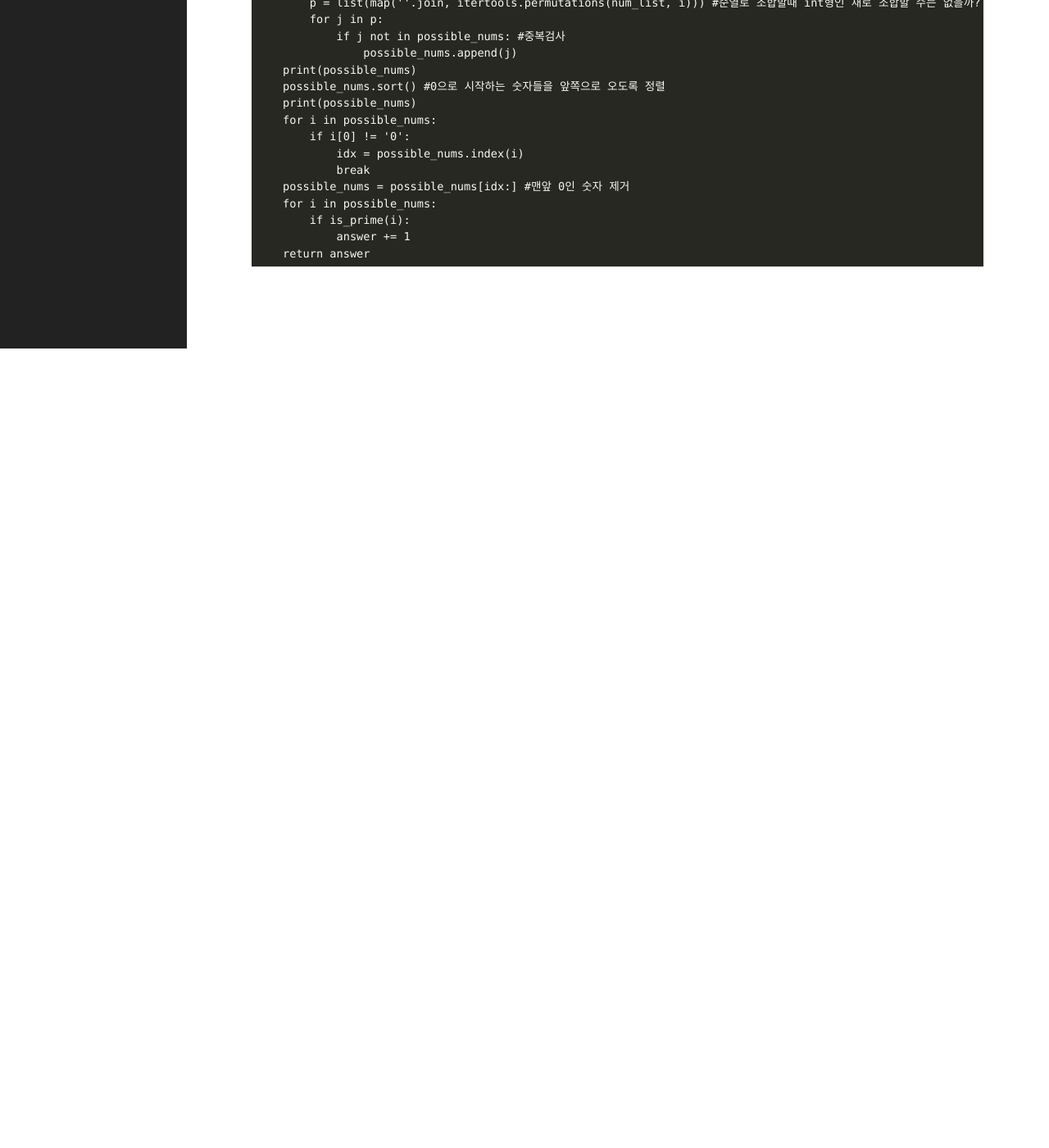
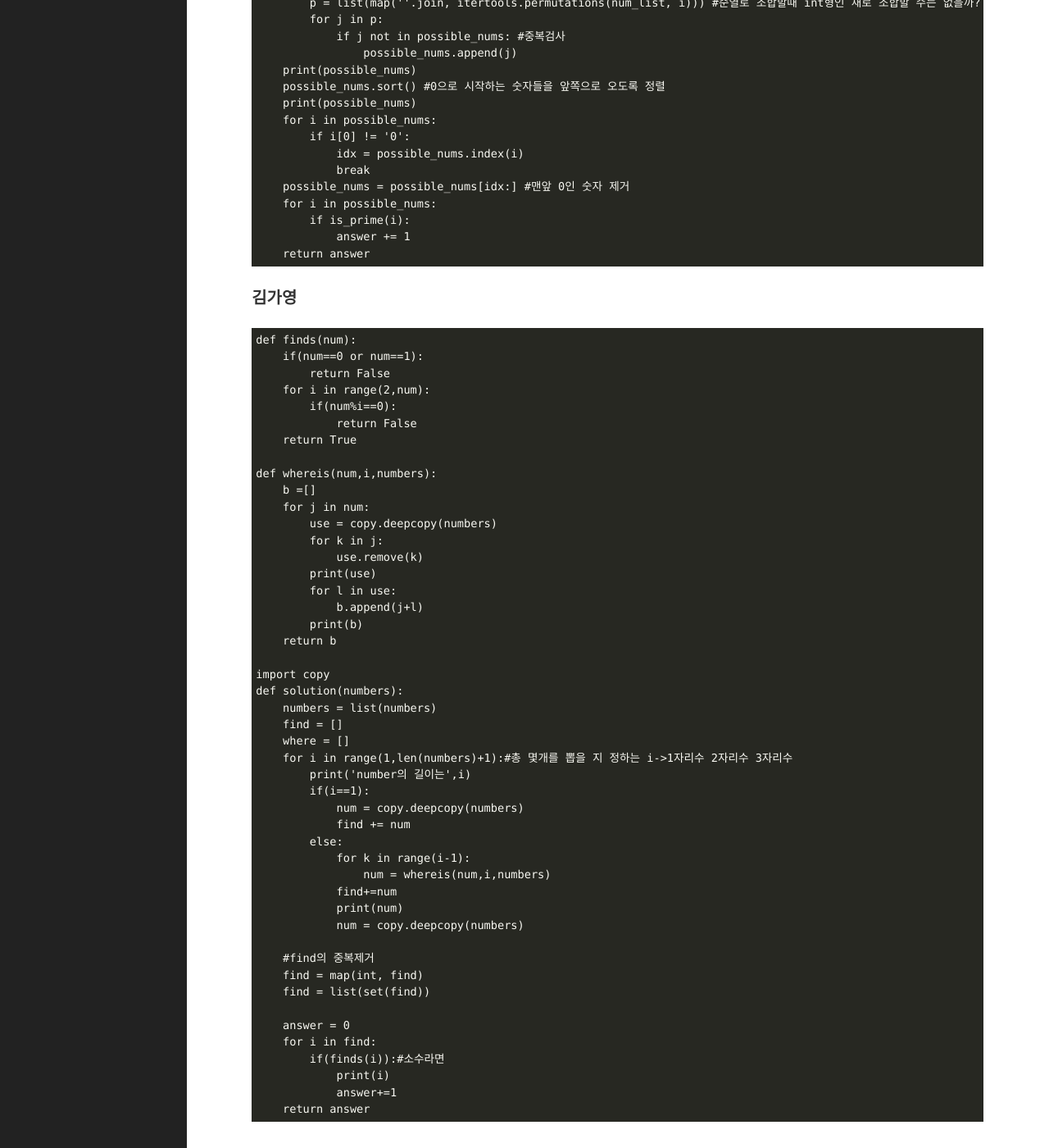
Before and after one commit to icestudy/icestudy.github.io, a Jekyll site: the page built from _posts/2020-09-07-소수찾기.md, in a window 1280 px wide and 1400 px high, scrolled down 2609 px. Shown: the whole window at 82% size. Built offline with Jekyll 4.4.1, drawn with Linux system fonts in a browser that asks for light colours; before the commit the page ends 3034 px from its top, so only the background shows below that.

Commit message:
Update 2020-09-07-소수찾기.md

````diff
--- a/_posts/2020-09-07-소수찾기.md
+++ b/_posts/2020-09-07-소수찾기.md
@@ -138,3 +138,53 @@ def solution(numbers):
             answer += 1
     return answer
 ```
+### 김가영
+```
+def finds(num):
+    if(num==0 or num==1):
+        return False
+    for i in range(2,num):
+        if(num%i==0):
+            return False
+    return True
+
+def whereis(num,i,numbers):
+    b =[]
+    for j in num:
+        use = copy.deepcopy(numbers)
+        for k in j:
+            use.remove(k)
+        print(use)
+        for l in use:
+            b.append(j+l)
+        print(b)
+    return b
+
+import copy
+def solution(numbers):
+    numbers = list(numbers)
+    find = []
+    where = []
+    for i in range(1,len(numbers)+1):#총 몇개를 뽑을 지 정하는 i->1자리수 2자리수 3자리수
+        print('number의 길이는',i)
+        if(i==1):
+            num = copy.deepcopy(numbers)
+            find += num
+        else:
+            for k in range(i-1):
+                num = whereis(num,i,numbers)
+            find+=num
+            print(num)
+            num = copy.deepcopy(numbers)
+
+    #find의 중복제거
+    find = map(int, find)
+    find = list(set(find))
+
+    answer = 0
+    for i in find:
+        if(finds(i)):#소수라면
+            print(i)
+            answer+=1
+    return answer
+```
````
